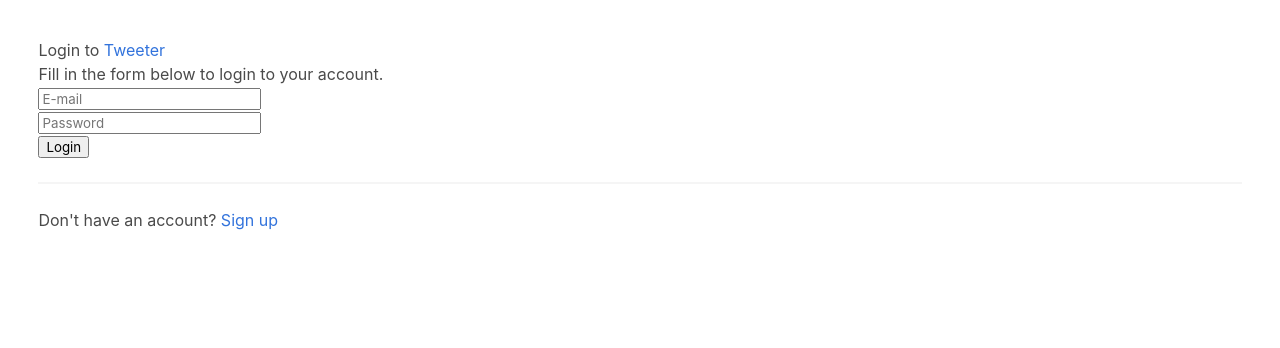
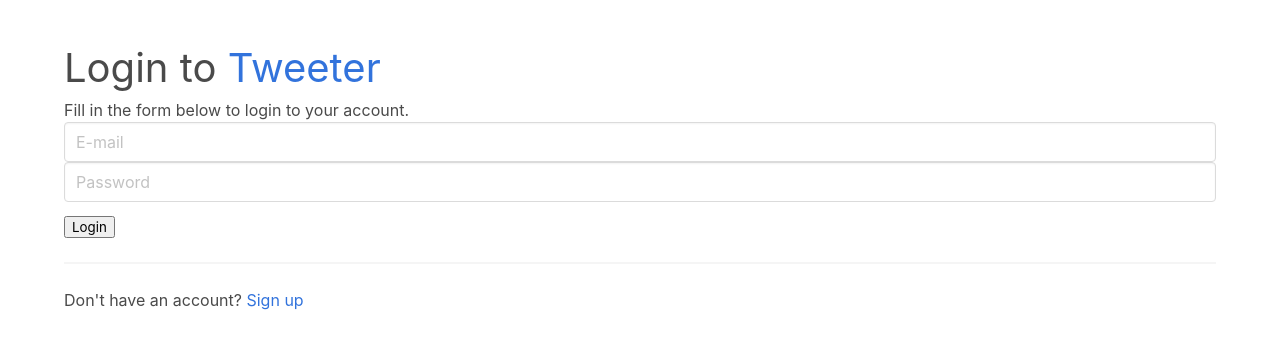
Before and after one commit to shpatel2001/tweeter, a React (Create React App) app: page /login in a window 1280 px wide. Shown: the top 348 px of the page. Built offline with nearby package versions, Linux system fonts and the light colour scheme; no server answers.

Commit message:
Added basics to home page as a skeleton.

```diff
--- a/src/pages/Home.js
+++ b/src/pages/Home.js
@@ -0,0 +1,18 @@
+import { Component } from 'react';
+import { Link } from "react-router-dom";
+import '../bulma.min.css';
+
+export default class Home extends Component
+{
+    render()
+    {
+        return(
+            <div>
+                <h1>Welcome to Tweeter</h1>
+                <p>
+                    <Link to="/login">Login</Link> or <Link to="/signup">Sign up!</Link>
+                </p>
+            </div>
+        )
+    }
+}
--- a/src/pages/Login.js
+++ b/src/pages/Login.js
@@ -1,6 +1,7 @@
 import React, { Component } from "react";
 import { Link } from "react-router-dom";
 import { signin } from "../helpers/auth";
+import '../bulma.min.css';
 
 export default class Login extends Component {
     constructor(props)
@@ -36,19 +37,21 @@ export default class Login extends Component {
     render()
     {
         return (
-            <div>
+            <div className="container">
                 <form autoComplete="off" onSubmit={this.handleSubmit}>
-                    <h1>Login to <Link to="/">Tweeter</Link></h1>
+                    <h1 className="is-size-2">Login to <Link to="/">Tweeter</Link></h1>
                     <p>
                         Fill in the form below to login to your account.
                     </p>
 
-                    <div id="email-box">
-                        <input placeholder="E-mail" name="email" type="email" onChange={this.handleChange} value={this.state.email} />
-                    </div>
+                    <div className="field">
+                        <div className="control">
+                            <input className="input" placeholder="E-mail" name="email" type="email" onChange={this.handleChange} value={this.state.email} />
+                        </div>
 
-                    <div id="password-box">
-                        <input placeholder="Password" name="password" type="password" onChange={this.handleChange} value={this.state.password} />
+                        <div className="contrl">
+                            <input className="input" placeholder="Password" name="password" type="password" onChange={this.handleChange} value={this.state.password} />
+                        </div>
                     </div>
 
                     <div>
```
